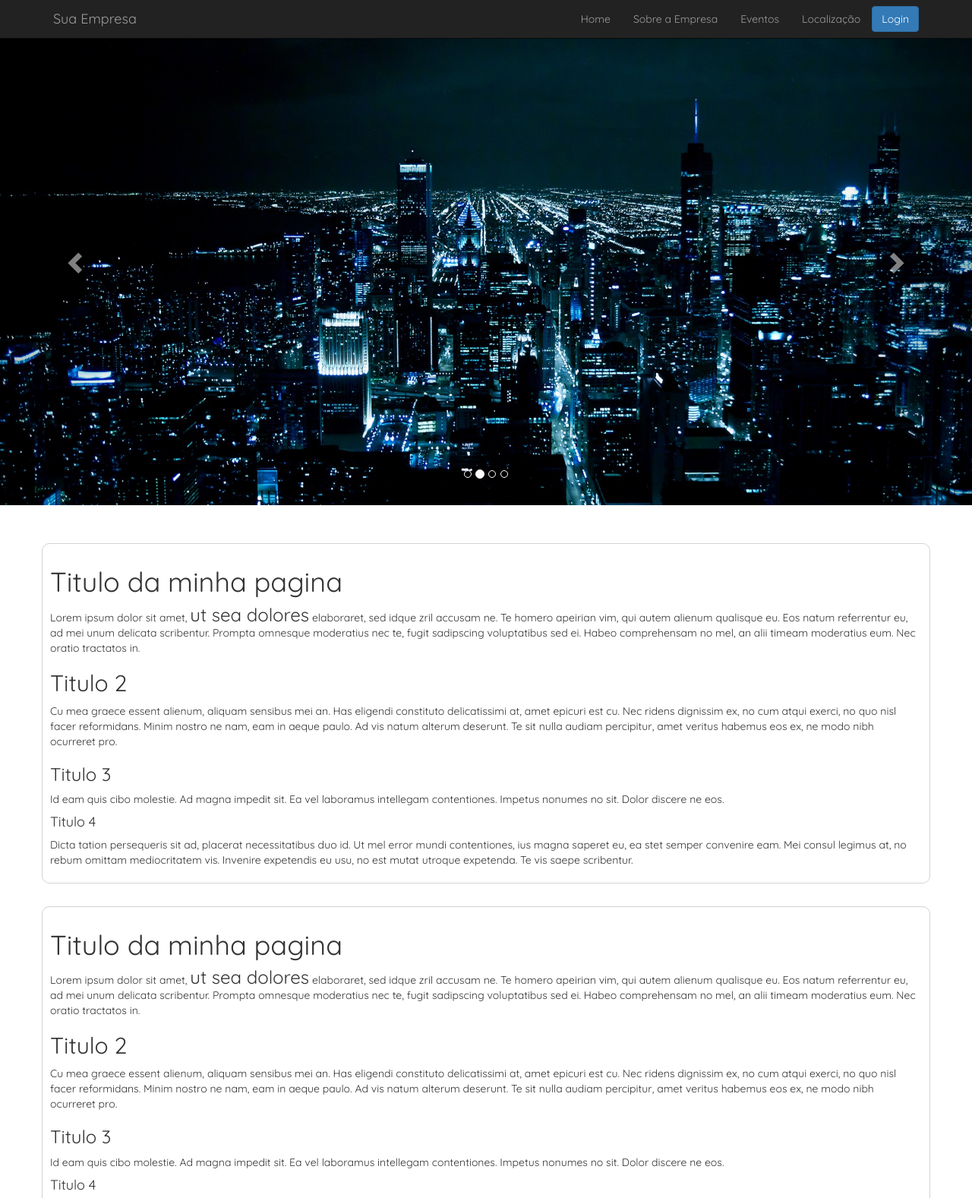
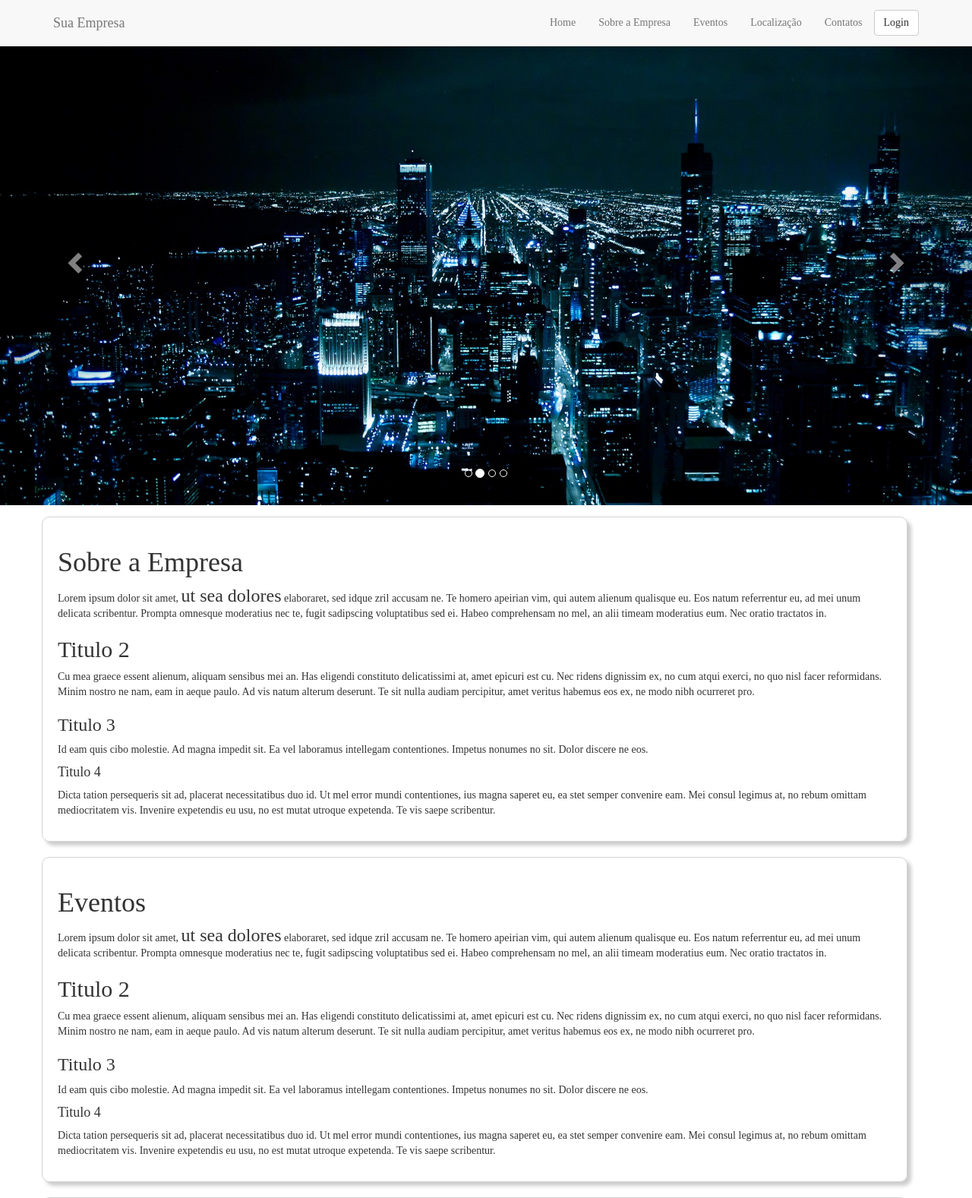
Before and after one commit to thiagoamotta/templateResponsive, a plain HTML site: page templateBoostrap/index.html in a window 1280 px wide. Shown: the top 1577 px of the page at 76% size. Drawn offline with Linux system fonts and the light colour scheme.

Commit message:
atualização geral do template

```diff
--- a/templateBoostrap/index.html
+++ b/templateBoostrap/index.html
@@ -3,14 +3,12 @@
         <title>Curriculum Vitae</title>
         <meta http-equiv="X-UA-Compatible" content="IE-edge">
         <meta name="viewport" content="width=device-width, initial-scale=1">
-        <link href="https://fonts.googleapis.com/css?family=Quicksand:300,400" rel="stylesheet">
-        <link href="https://fonts.googleapis.com/css?family=Raleway:400,500" rel="stylesheet">
         <link href="css/bootstrap.min.css" rel="stylesheet">
         <link href="principal/_css/css.css" rel="stylesheet">
         <meta charset="utf-8">
 </head>
 <body>
-    <nav class="navbar navbar-inverse navbar-fixed-top">
+    <nav class="navbar navbar-default navbar-fixed-top">
             <section class="container">
                 <div class="navbar-header">
                     <button type="button"
@@ -37,11 +35,13 @@
                         <li><a href="info.html">Sobre a Empresa</a></li>
                         <li><a href="special-events.html">Eventos</a></li>
                         <li><a href="dvd.html">Localização</a></li>
+                        <li><a href="special-events.html">Contatos</a></li>
+
 
                     </ul>
 
                     <button type="button"
-                            class="btn btn-primary navbar-btn">Login</button>
+                            class="btn btn-default navbar-btn">Login</button>
                 </div>
             </section>
         </nav>
@@ -87,7 +87,7 @@
          <div class="row" id="main">
             <div class="texto">
 
-            <h1>Titulo da minha pagina</h1>
+            <h1>Sobre a Empresa</h1>
             <p>Lorem ipsum dolor sit amet, <span class="h3">ut sea dolores</span> elaboraret, sed idque zril accusam ne. Te homero apeirian vim, qui autem alienum qualisque eu. Eos natum referrentur eu, ad mei unum delicata scribentur. Prompta omnesque moderatius nec te, fugit sadipscing voluptatibus sed ei. Habeo comprehensam no mel, an alii timeam moderatius eum. Nec oratio tractatos in.</p>
 
             <h2>Titulo 2</h2>
@@ -102,7 +102,7 @@
         </div>
         </div>
         <div class="row" id="main">
-            <h1>Titulo da minha pagina</h1>
+            <h1>Eventos</h1>
             <p>Lorem ipsum dolor sit amet, <span class="h3">ut sea dolores</span> elaboraret, sed idque zril accusam ne. Te homero apeirian vim, qui autem alienum qualisque eu. Eos natum referrentur eu, ad mei unum delicata scribentur. Prompta omnesque moderatius nec te, fugit sadipscing voluptatibus sed ei. Habeo comprehensam no mel, an alii timeam moderatius eum. Nec oratio tractatos in.</p>
 
             <h2>Titulo 2</h2>
@@ -136,11 +136,21 @@
     <!--Imagens rodapé-->
     <footer>
 
+            <div class="row" id="localizacao">
+
+            <h3>Localização</h3>
+            <p>Id eam quis cibo molestie. Ad magna impedit sit. Ea vel laboramus intellegam contentiones. Impetus nonumes no sit. Dolor discere ne eos.</p>
+            </div>
+
+
             <div class="row" id="final">
 
-            <h3>Titulo 3</h3>
+            <h3>Contatos</h3>
             <p>Id eam quis cibo molestie. Ad magna impedit sit. Ea vel laboramus intellegam contentiones. Impetus nonumes no sit. Dolor discere ne eos.</p>
             </div>
+
+
+
     </footer>
 
     </div>
--- a/templateBoostrap/principal/_css/css.css
+++ b/templateBoostrap/principal/_css/css.css
@@ -2,7 +2,7 @@ body{
     margin-top: 15px;
     width: 100%;
     height: 100%;
-    font-family: 'Quicksand', sans-serif;
+    font-family: 'Playfair Display', serif;
 }
 div.carousel-inner{
     max-height: 450px;
@@ -15,18 +15,24 @@ div.carousel-inner{
     }
 }
 div.container{
-    padding-top: 50px;
+    padding-top: 15px;
 }
 nav{
+    padding: 5px;
     z-index: 5;
 }
 .row{
-    margin-bottom: 30px;
-    padding: 10px;
+    width: 100%;
+    margin-bottom: 20px;
+    padding: 20px;
     border: 1px;
     border-style:solid;
     border-radius: 10px;
     border-color: lightgray;
+    box-shadow: 5px 5px 5px rgba(0,0,0,0.2);
+}
+#localizacao{
+    height: 500px;
 }
 #imgfooter{
     width: 100%;
```
Also changed, not shown: templateBoostrap/css/bootstrap.css.
